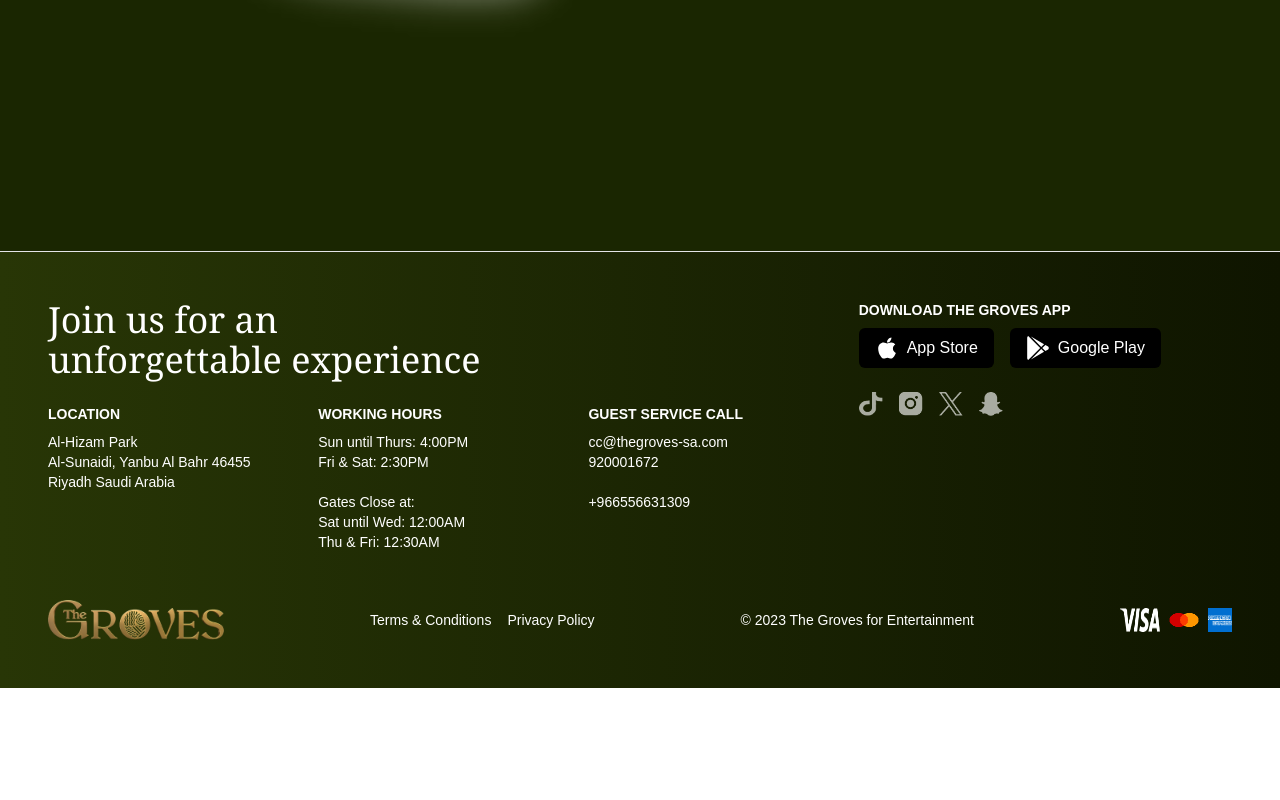
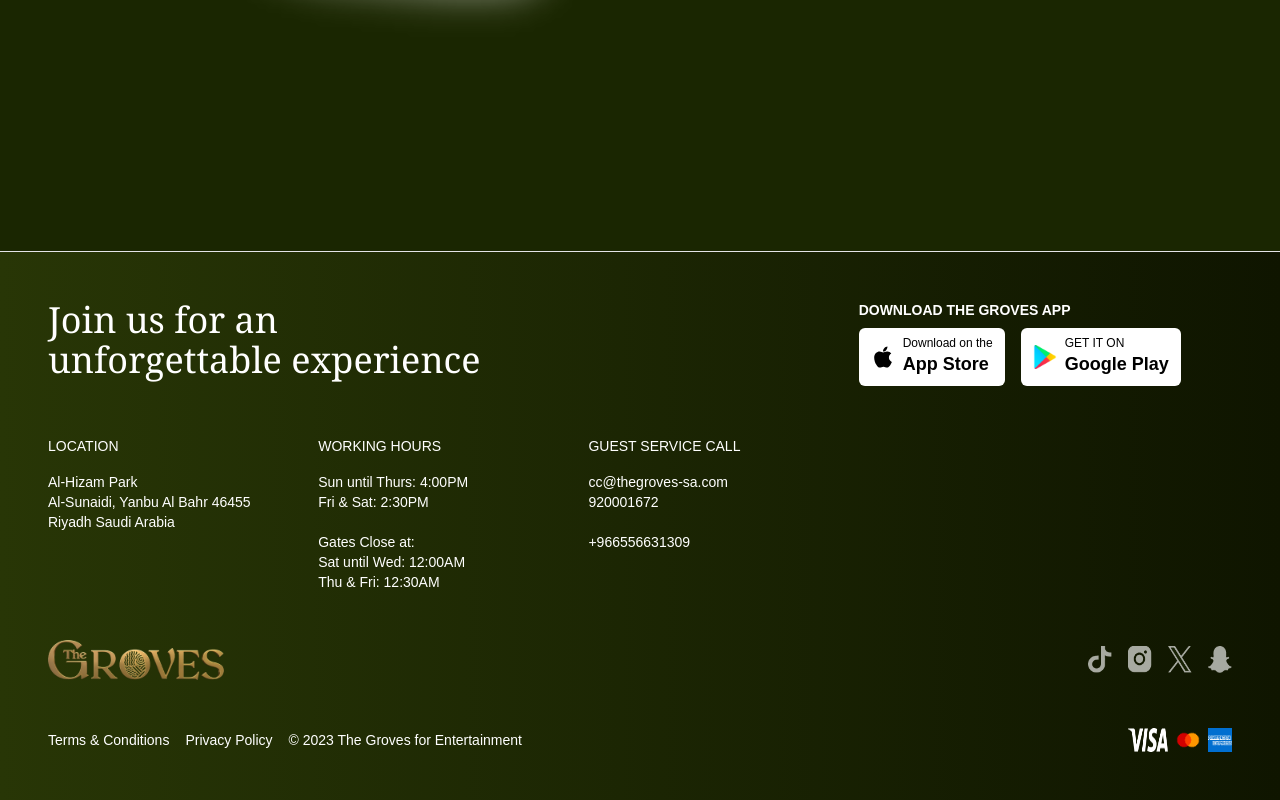
Before and after one commit to BishamKhan/The-Groove-Park, a Next.js app: page / in a window 1280 px wide. Shown: the part 3852-4652 px from the top of the page. Before the commit the page ends 4540 px from the top, so only its background shows below. Built offline with nearby package versions, Linux system fonts and the light colour scheme.

Commit message:
footer fixes

```diff
--- a/src/components/footer/index.tsx
+++ b/src/components/footer/index.tsx
@@ -1,77 +1,140 @@
-import Link from 'next/link'
+import Link from "next/link";
 
 export default function Footer() {
   return (
-    <footer className="border-t text-white py-12 px-6 md:px-12">
+    <footer className="border-t text-white py-8 px-6 md:py-12 md:px-12">
       <div className="container mx-auto">
-        <div className="grid grid-cols-1 md:grid-cols-3 gap-8">
-          <div className="col-span-2">
-            <h2 className="text-3xl md:text-4xl font-serif mb-6">Join us for an<br />unforgettable experience</h2>
-            <div className="grid grid-cols-1 md:grid-cols-3 gap-8">
+        <div className="md:grid md:grid-cols-3 md:gap-8">
+          <div className="md:col-span-2">
+            <h2 className="text-2xl md:text-4xl font-serif mb-6">
+              Join us for an
+              <br />
+              unforgettable experience
+            </h2>
+            <div className="hidden md:grid md:grid-cols-3 md:gap-8 mt-14">
               <div>
-                <h3 className="text-sm font-bold mb-2">LOCATION</h3>
+                <h3 className="text-sm mb-4">LOCATION</h3>
                 <p className="text-sm">
-                  Al-Hizam Park<br />
-                  Al-Sunaidi, Yanbu Al Bahr 46455<br />
+                  Al-Hizam Park
+                  <br />
+                  Al-Sunaidi, Yanbu Al Bahr 46455
+                  <br />
                   Riyadh Saudi Arabia
                 </p>
               </div>
               <div>
-                <h3 className="text-sm font-bold mb-2">WORKING HOURS</h3>
+                <h3 className="text-sm mb-4">WORKING HOURS</h3>
                 <p className="text-sm">
-                  Sun until Thurs: 4:00PM<br />
-                  Fri & Sat: 2:30PM<br /><br />
-                  Gates Close at:<br />
-                  Sat until Wed: 12:00AM<br />
+                  Sun until Thurs: 4:00PM
+                  <br />
+                  Fri & Sat: 2:30PM
+                  <br />
+                  <br />
+                  Gates Close at:
+                  <br />
+                  Sat until Wed: 12:00AM
+                  <br />
                   Thu & Fri: 12:30AM
                 </p>
               </div>
               <div>
-                <h3 className="text-sm font-bold mb-2">GUEST SERVICE CALL</h3>
+                <h3 className="text-sm mb-4">GUEST SERVICE CALL</h3>
                 <p className="text-sm">
-                  cc@thegroves-sa.com<br />
-                  920001672<br /><br />
+                  cc@thegroves-sa.com
+                  <br />
+                  920001672
+                  <br />
+                  <br />
                   +966556631309
                 </p>
               </div>
             </div>
           </div>
-          <div>
+          <div className="mt-8 md:mt-0">
             <h3 className="text-sm font-bold mb-2">DOWNLOAD THE GROVES APP</h3>
             <div className="flex space-x-4 mb-6">
-              <Link href="#" className="bg-black text-white px-4 py-2 rounded-md flex items-center space-x-2">
-                <svg viewBox="0 0 384 512" className="w-6 h-6 fill-current">
-                  <path d="M318.7 268.7c-.2-36.7 16.4-64.4 50-84.8-18.8-26.9-47.2-41.7-84.7-44.6-35.5-2.8-74.3 20.7-88.5 20.7-15 0-49.4-19.7-76.4-19.7C63.3 141.2 4 184.8 4 273.5q0 39.3 14.4 81.2c12.8 36.7 59 126.7 107.2 125.2 25.2-.6 43-17.9 75.8-17.9 31.8 0 48.3 17.9 76.4 17.9 48.6-.7 90.4-82.5 102.6-119.3-65.2-30.7-61.7-90-61.7-91.9zm-56.6-164.2c27.3-32.4 24.8-61.9 24-72.5-24.1 1.4-52 16.4-67.9 34.9-17.5 19.8-27.8 44.3-25.6 71.9 26.1 2 49.9-11.4 69.5-34.3z"/>
+              <Link
+                href="#"
+                className="bg-white text-black px-3 py-2 rounded-md flex items-center space-x-2"
+              >
+                <svg
+                  viewBox="0 0 384 512"
+                  className="w-6 h-6 text-black fill-current"
+                >
+                  {" "}
+                  <path d="M318.7 268.7c-.2-36.7 16.4-64.4 50-84.8-18.8-26.9-47.2-41.7-84.7-44.6-35.5-2.8-74.3 20.7-88.5 20.7-15 0-49.4-19.7-76.4-19.7C63.3 141.2 4 184.8 4 273.5q0 39.3 14.4 81.2c12.8 36.7 59 126.7 107.2 125.2 25.2-.6 43-17.9 75.8-17.9 31.8 0 48.3 17.9 76.4 17.9 48.6-.7 90.4-82.5 102.6-119.3-65.2-30.7-61.7-90-61.7-91.9zm-56.6-164.2c27.3-32.4 24.8-61.9 24-72.5-24.1 1.4-52 16.4-67.9 34.9-17.5 19.8-27.8 44.3-25.6 71.9 26.1 2 49.9-11.4 69.5-34.3z" />{" "}
                 </svg>
-                <span>App Store</span>
+                <div>
+                  <p className="text-[10px] md:text-[12px] leading-tight">
+                    Download on the
+                  </p>
+                  <p className="text-[14px] md:text-[18px] font-semibold">
+                    App Store
+                  </p>
+                </div>
               </Link>
-              <Link href="#" className="bg-black text-white px-4 py-2 rounded-md flex items-center space-x-2">
-                <svg viewBox="0 0 512 512" className="w-6 h-6 fill-current">
-                  <path d="M325.3 234.3L104.6 13l280.8 161.2-60.1 60.1zM47 0C34 6.8 25.3 19.2 25.3 35.3v441.3c0 16.1 8.7 28.5 21.7 35.3l256.6-256L47 0zm425.2 225.6l-58.9-34.1-65.7 64.5 65.7 64.5 60.1-34.1c18-14.3 18-46.5-1.2-60.8zM104.6 499l280.8-161.2-60.1-60.1L104.6 499z"/>
-                </svg>
-                <span>Google Play</span>
+              <Link
+                href="#"
+                className="bg-white text-black px-3 py-2 rounded-md flex items-center space-x-2"
+              >
+                <img
+                  src="/assets/google-play.png"
+                  alt="Google Play logo"
+                  width={24}
+                  height={24}
+                />
+                <div>
+                  <p className="text-[10px] md:text-[12px] leading-tight">
+                    GET IT ON
+                  </p>
+                  <p className="text-[14px] md:text-[18px] font-semibold">
+                    Google Play
+                  </p>
+                </div>
               </Link>
-            </div>
-            <div className="flex space-x-4 mb-6">
-            <img
-                src="/assets/tiktok.png"
-                className=" h-6 w-6 text-gray-400  "
-              />
-              <img
-                src="/assets/insta.png"
-                className=" h-6 w-6 text-gray-400  "
-              />
-              <img
-                src="/assets/twitter x.png"
-                className=" h-6 w-6 text-gray-400  "
-              />
-              <img
-                src="/assets/snapchat.png"
-                className=" h-6 w-6 text-gray-400  "
-              />
             </div>
           </div>
         </div>
+
+        {/* Mobile-only sections */}
+        <div className="md:hidden space-y-8 mt-8">
+          <div>
+            <h3 className="text-sm mb-2">LOCATION</h3>
+            <p className="text-sm">
+              Al-Hizam Park
+              <br />
+              Al-Sunaidi, Yanbu Al Bahr 46455
+              <br />
+              Riyadh Saudi Arabia
+            </p>
+          </div>
+          <div>
+            <h3 className="text-sm mb-2">WORKING HOURS</h3>
+            <p className="text-sm">
+              Sun until Thurs: 4:00PM
+              <br />
+              Fri & Sat: 2:30PM
+            </p>
+            <p className="text-sm mt-2">
+              Gates Close at:
+              <br />
+              Sat until Wed: 12:00AM
+              <br />
+              Thu & Fri: 12:30AM
+            </p>
+          </div>
+          <div>
+            <h3 className="text-sm mb-2">GUEST SERVICE CALL</h3>
+            <p className="text-sm">
+              cc@thegroves-sa.com
+              <br />
+              920001672
+              <br />
+              +966556631309
+            </p>
+          </div>
+        </div>
+
         <div className="mt-12 flex flex-col md:flex-row justify-between items-center">
           <div className="mb-4 md:mb-0">
             <img
@@ -81,35 +144,56 @@ export default function Footer() {
               height={40}
               className="h-10 w-auto"
             />
-            {/* <svg viewBox="0 0 100 30" className="w-32 h-12 fill-current text-[#c5a880]">
-              <path d="M0 0h100v30H0z"/>
-              <text x="10" y="20" fontFamily="serif" fontSize="16">The Groves</text>
-            </svg> */}
           </div>
-          <div className="flex space-x-4 text-sm">
-            <Link href="#" className="hover:underline">Terms & Conditions</Link>
-            <Link href="#" className="hover:underline">Privacy Policy</Link>
-          </div>
-          <div className="text-sm mt-4 md:mt-0">© 2023 The Groves for Entertainment</div>
-          <div className="flex space-x-2 mt-4 md:mt-0">
+          <div className="flex space-x-4 mb-6 md:mb-0">
+            <img src="/assets/tiktok.png" alt="TikTok" width={24} height={24} />
             <img
-                src="/assets/visa.png"
-                className=" h-6 w-10  "
+              src="/assets/insta.png"
+              alt="Instagram"
+              width={24}
+              height={24}
             />
             <img
+              src="/assets/twitter x.png"
+              alt="Twitter/X"
+              width={24}
+              height={24}
+            />
+            <img
+              src="/assets/snapchat.png"
+              alt="Snapchat"
+              width={24}
+              height={24}
+            />
+          </div>
+        </div>
+        <div className="mt-8 md:mt-12 flex flex-col md:flex-row justify-between  md:items-center items-left">
+          <div className="flex flex-col md:flex-row space-y-2 md:space-y-0 md:space-x-4 text-sm text-left">
+            <Link href="#" className="hover:underline">
+              Terms & Conditions
+            </Link>
+            <Link href="#" className="hover:underline">
+              Privacy Policy
+            </Link>
+            <p className="" >© 2023 The Groves for Entertainment</p>
+          </div>
+          <div className="flex space-x-2 mt-8 md:mt-0 ">
+            <img src="/assets/visa.png" alt="Visa" width={40} height={24} />
+            <img
               src="/assets/mastercard.png"
-                className=" h-6 w-8  "
+              alt="Mastercard"
+              width={24}
+              height={24}
             />
             <img
               src="/assets/express.png"
-                className=" h-6 w-6  "
+              alt="American Express"
+              width={24}
+              height={24}
             />
-            {/* <svg viewBox="0 0 38 24" className="w-8 h-5"><path d="M35 0H3C1.3 0 0 1.3 0 3v18c0 1.7 1.4 3 3 3h32c1.7 0 3-1.3 3-3V3c0-1.7-1.4-3-3-3z" fill="#fff"/><path d="M35 1c1.1 0 2 .9 2 2v18c0 1.1-.9 2-2 2H3c-1.1 0-2-.9-2-2V3c0-1.1.9-2 2-2h32" fill="#1a1f71"/></svg>
-            <svg viewBox="0 0 38 24" className="w-8 h-5"><path d="M35 0H3C1.3 0 0 1.3 0 3v18c0 1.7 1.4 3 3 3h32c1.7 0 3-1.3 3-3V3c0-1.7-1.4-3-3-3z" fill="#fff"/><path d="M35 1c1.1 0 2 .9 2 2v18c0 1.1-.9 2-2 2H3c-1.1 0-2-.9-2-2V3c0-1.1.9-2 2-2h32" fill="#eb001b"/><path d="M21.7 12c0-2.4-1.9-4.3-4.3-4.3-2.4 0-4.3 1.9-4.3 4.3 0 2.4 1.9 4.3 4.3 4.3 2.4 0 4.3-1.9 4.3-4.3z" fill="#f79e1b"/></svg>
-            <svg viewBox="0 0 38 24" className="w-8 h-5"><path d="M35 0H3C1.3 0 0 1.3 0 3v18c0 1.7 1.4 3 3 3h32c1.7 0 3-1.3 3-3V3c0-1.7-1.4-3-3-3z" fill="#fff"/><path d="M35 1c1.1 0 2 .9 2 2v18c0 1.1-.9 2-2 2H3c-1.1 0-2-.9-2-2V3c0-1.1.9-2 2-2h32" fill="#006fcf"/></svg> */}
           </div>
         </div>
       </div>
     </footer>
-  )
+  );
 }
```
Also changed, not shown: public/assets/google-play.png (added). Lines whose indentation alone changed are shown as unchanged.
